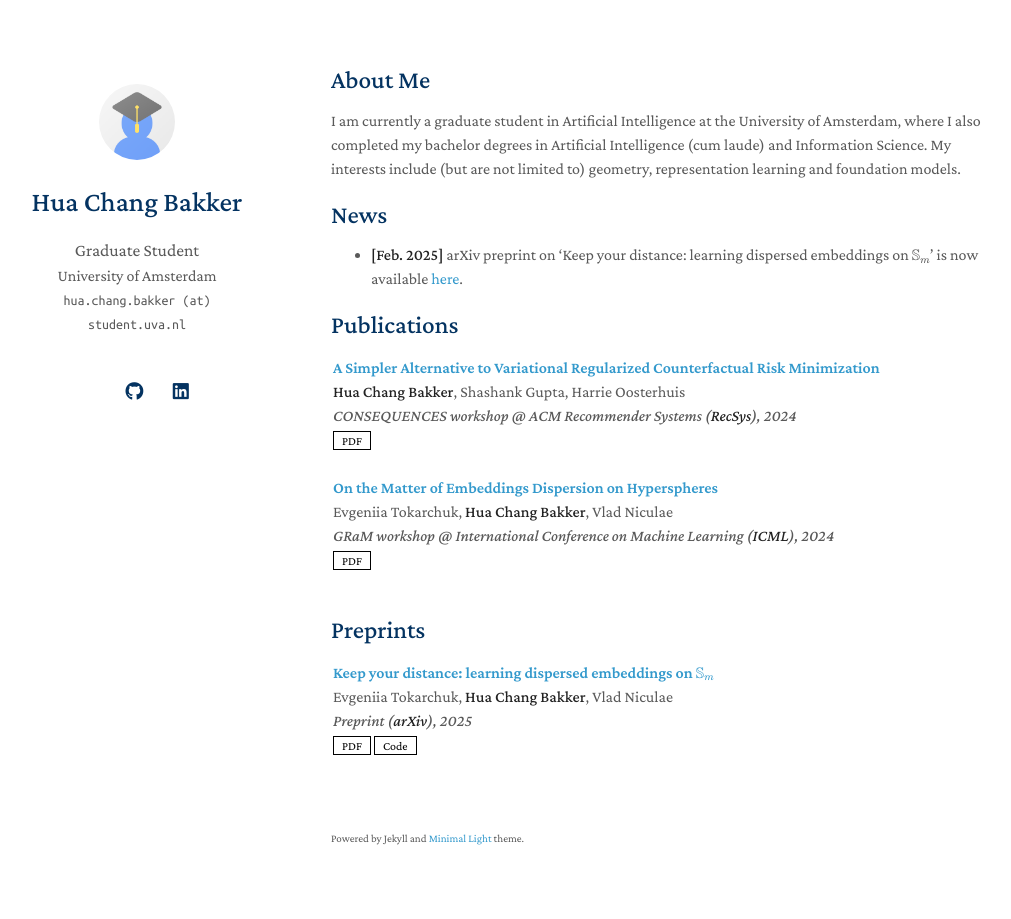
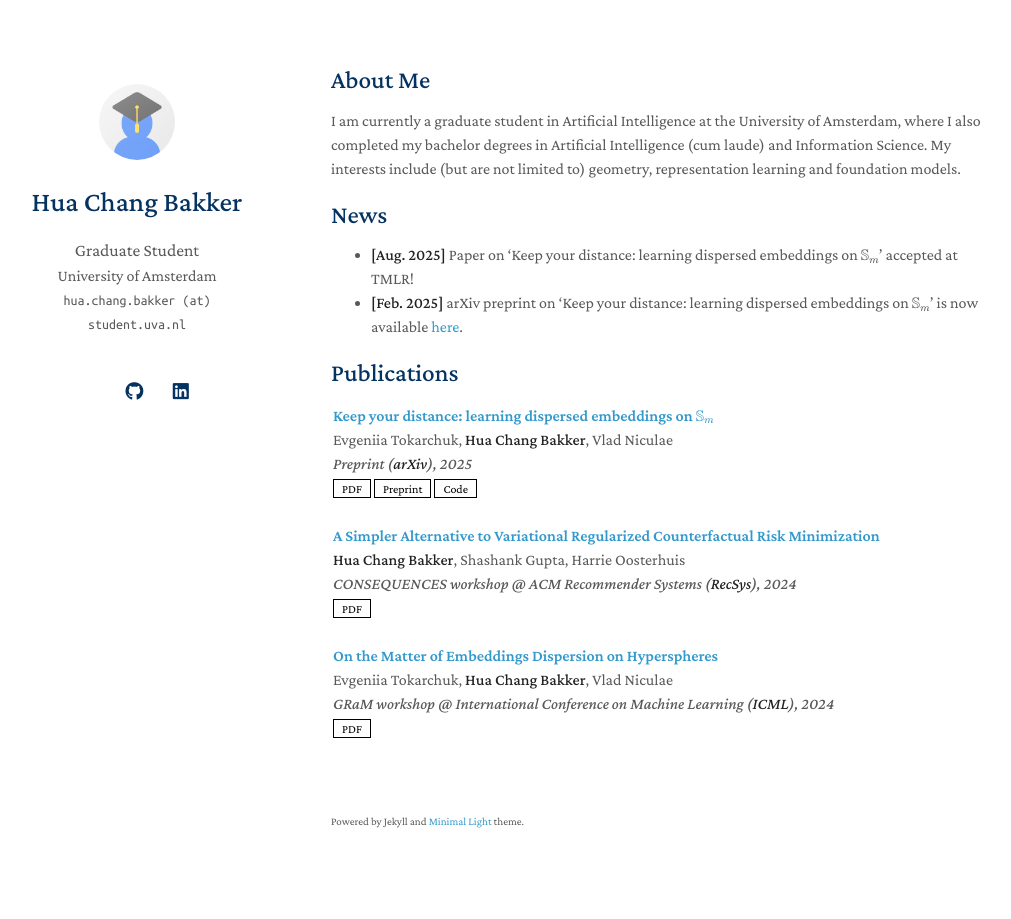
Before and after one commit to huachangb/huachangb.github.io, a Jekyll site: the page built from index.md, in a window 1280 px wide. Shown: the whole page, without its empty margins (139-1150 px from the left). Built offline with Jekyll 4.4.1, drawn with Linux system fonts in a browser that asks for light colours; a style sheet for code colours, icons or effects is not loaded.

Commit message:
add paper

```diff
--- a/_includes/publication_list.html
+++ b/_includes/publication_list.html
@@ -21,6 +21,9 @@
       {% if link.pdf %}
       <a href="{{ link.pdf }}" class="btn btn-sm z-depth-0" target="_blank" style="font-size:12px;">PDF</a>
       {% endif %}
+      {% if link.preprint %}
+      <a href="{{ link.preprint }}" class="btn btn-sm z-depth-0" target="_blank" style="font-size:12px;">Preprint</a>
+      {% endif %}
       {% if link.code %}
       <a href="{{ link.code }}" class="btn btn-sm z-depth-0" target="_blank" style="font-size:12px;">Code</a>
       {% endif %}
--- a/index.md
+++ b/index.md
@@ -9,6 +9,7 @@ My interests include (but are not limited to) geometry, representation learning
 
 
 ## News
+- **[Aug. 2025]** Paper on 'Keep your distance: learning dispersed embeddings on \\(\mathbb{S}_m\\)' accepted at TMLR!
 - **[Feb. 2025]** arXiv preprint on 'Keep your distance: learning dispersed embeddings on \\(\mathbb{S}_m\\)' is now available [here](https://arxiv.org/abs/2502.08231).
 
 {% include_relative _includes/publications.md %}
```
Also changed, not shown: _data/publications.yml (+18 -8 lines).
